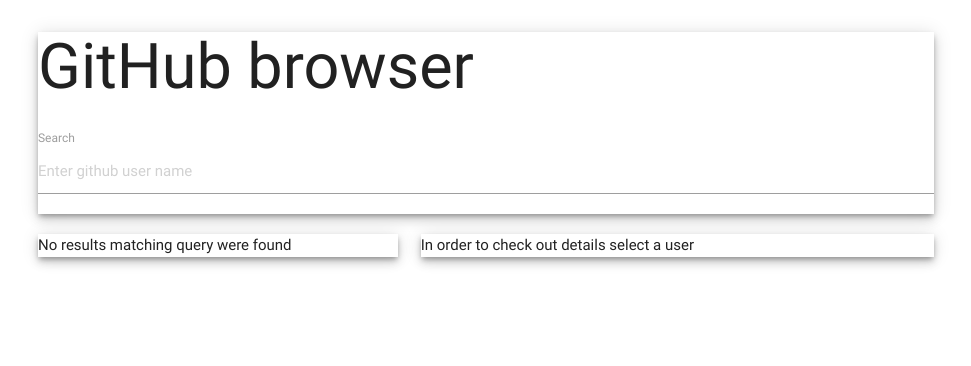
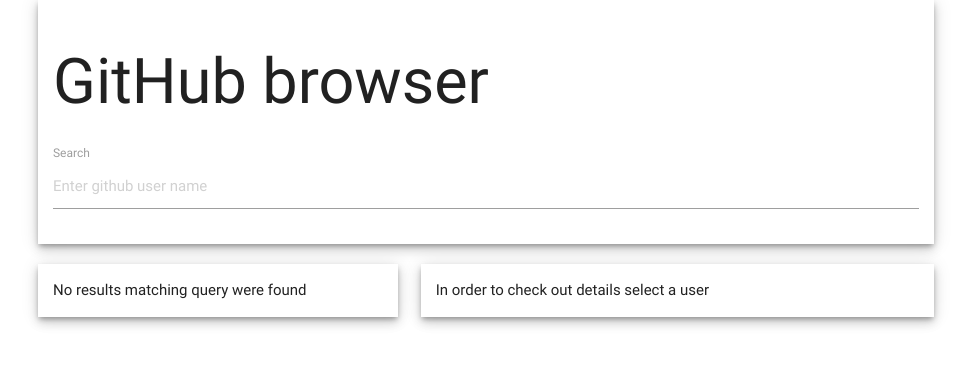
Before and after one commit to stushurik/gb, a React (Create React App) app: page / in a window 1280 px wide. Shown: the top 366 px of the page, without its empty margins (154-1125 px from the left). Built offline with nearby package versions, Linux system fonts and the light colour scheme.

Commit message:
[fix] add paddings to main sections

```diff
--- /dev/null
+++ b/src/app.css
@@ -0,0 +1,11 @@
+.search-box {
+    padding: 15px
+}
+
+.search-results {
+    padding: 15px
+}
+
+.user-details {
+    padding: 15px
+}
--- a/src/app.jsx
+++ b/src/app.jsx
@@ -1,6 +1,7 @@
 import React, { Component } from 'react';
 import { Search, SearchResults, UserDetails } from './containers';
 import 'materialize-css/dist/css/materialize.css';
+import './app.css'
 
 const ESC_KEY_CODE = 27;
 
@@ -27,7 +28,7 @@
       <div className="container" onKeyUp={this.handleKeyUp}>
         <div className="row">
           <div className="col l12 m12">
-            <header className="z-depth-3">
+            <header className="search-box z-depth-3">
               <h1>GitHub browser</h1>
               <Search />
             </header>
@@ -35,7 +36,7 @@
         </div>
         <div className="row">
           <div className="col l5 m5">
-            <section className="z-depth-3">
+            <section className="search-results z-depth-3">
               {this.props.hasApiErrors ? (
                 <div className="pink lighten-2">An error occurred while processing your request, please try again later</div>
               ) : (
@@ -44,7 +45,7 @@
             </section>
           </div>
           <div className="col l7 m7">
-            <section className="z-depth-3">
+            <section className="user-details z-depth-3">
               {this.props.isUserDetailsVisible ? (
                 <UserDetails />
               ) : (
```
